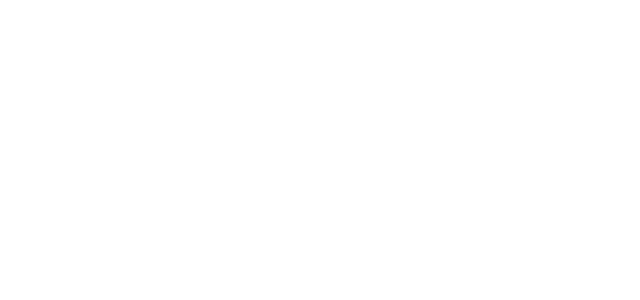
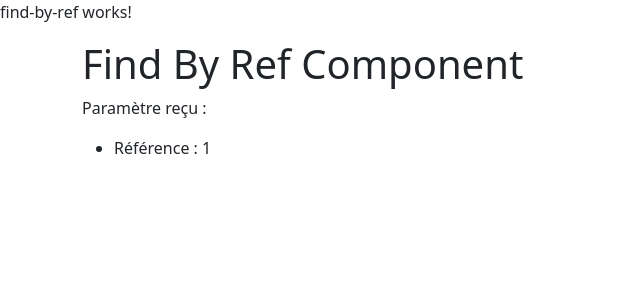
Before and after one commit to Kaelaenis/tpAngularCrud, an Angular app: page /article/1 in a window 1280 px wide. Before the commit this address led to /. Shown: the top 300 px of the page, without its empty margins (0-640 px from the left). Built offline with nearby package versions, Linux system fonts and the light colour scheme; no server answers.

Commit message:
Add findByRef component

```diff
--- a/src/app/app-routing.module.ts
+++ b/src/app/app-routing.module.ts
@@ -3,12 +3,14 @@ import { RouterModule, Routes } from '@angular/router';
 import { FindAllComponent } from './pages/find-all/find-all.component';
 import { FindAllv2Component } from './pages/find-allv2/find-allv2.component';
 import { TestfindComponent } from './pages/testfind/testfind.component';
+import { FindByRefComponent } from './pages/find-by-ref/find-by-ref.component';
 
 const routes: Routes = [
   {path: '', redirectTo: 'articles', pathMatch: 'full'},
   {path: 'articles', component: FindAllComponent},
   {path: 'articlesv2', component: FindAllv2Component},
-  {path: 'testfind/:full', component: TestfindComponent}
+  {path: 'testfind/:full', component: TestfindComponent},
+  {path: 'article/:ref', component: FindByRefComponent}
 ];
 
 @NgModule({
--- a/src/app/app.module.ts
+++ b/src/app/app.module.ts
@@ -7,6 +7,7 @@ import { AppComponent } from './app.component';
 import { FindAllComponent } from './pages/find-all/find-all.component';
 import { FindAllv2Component } from './pages/find-allv2/find-allv2.component';
 import { TestfindComponent } from './pages/testfind/testfind.component';
+import { FindByRefComponent } from './pages/find-by-ref/find-by-ref.component';
 
 @NgModule({
   declarations: [
@@ -14,6 +15,7 @@ import { TestfindComponent } from './pages/testfind/testfind.component';
     FindAllComponent,
     FindAllv2Component,
     TestfindComponent,
+    FindByRefComponent,
   ],
   imports: [
     BrowserModule,
--- /dev/null
+++ b/src/app/pages/find-by-ref/find-by-ref.component.html
@@ -0,0 +1,33 @@
+<p>find-by-ref works!</p>
+
+
+<div class="container">
+    <div class="row">
+        <div class="col-12">
+            <h1>{{ title }}</h1>
+            <p>Paramètre reçu :</p>
+            <ul>
+                <li>Référence : {{ ref }}</li>
+            </ul>
+        </div>
+
+        <div class="col-12" *ngIf="article">
+            <h2>Détails de l'article</h2>
+            <table class="table table-striped table-hover">
+                <thead class="thead-dark">
+                    <tr class="table-primary">
+                        <th>Référence</th>
+                        <th>Marque</th>
+                        <th>Prix</th>
+                    </tr>
+                </thead>
+                <tbody class="table-group-divider">
+                    <tr class="table-secondary">
+                        <td>{{ article.ref }}</td>
+                        <td>{{ article.marque }}</td>
+                        <td>{{ article.prix | currency:'EUR' }}</td>
+                    </tr>
+                </tbody>
+            </table>
+        </div>
+    </div>
--- /dev/null
+++ b/src/app/pages/find-by-ref/find-by-ref.component.ts
@@ -0,0 +1,39 @@
+import { HttpClient } from '@angular/common/http';
+import { Component } from '@angular/core';
+import { ActivatedRoute } from '@angular/router';
+import { Article } from 'src/app/models/article';
+
+@Component({
+  selector: 'app-find-by-ref',
+  templateUrl: './find-by-ref.component.html',
+  styleUrls: ['./find-by-ref.component.css']
+})
+export class FindByRefComponent {
+  title = 'Find By Ref Component';
+  ref: string = '';
+
+  article : Article | undefined;
+
+  constructor(private route: ActivatedRoute, private http: HttpClient) { }
+
+  ngOnInit(): void {
+    this.route.params.subscribe(params => {
+      this.ref = params['ref'];
+    });
+
+    // You can use this.ref to fetch the article by reference from your API
+    console.log('Article reference:', this.ref);
+
+    this.http.get<Article>(`http://localhost:6488/api/article/${this.ref}`)
+          .subscribe({
+            next: (data) => {
+              this.article = data;
+              console.log(this.article);
+            },
+            error: (error) => {
+              console.error('There was a problem with the fetch operation:', error);
+            }
+          });
+      }
+
+  }
```
Also changed, not shown: src/app/pages/find-by-ref/find-by-ref.component.css (added), 1 other file (tests, documents, lock files or other folders).
